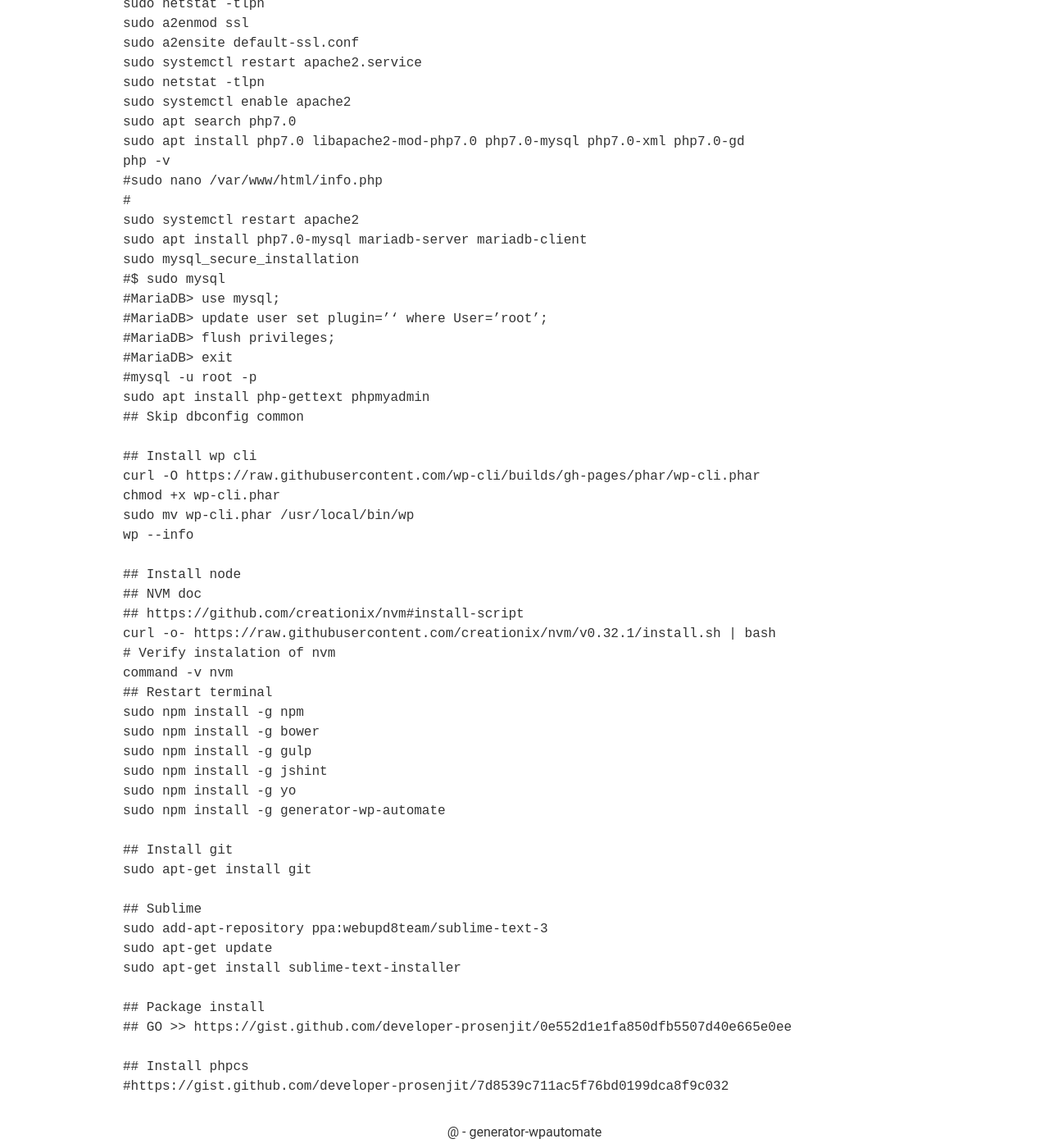
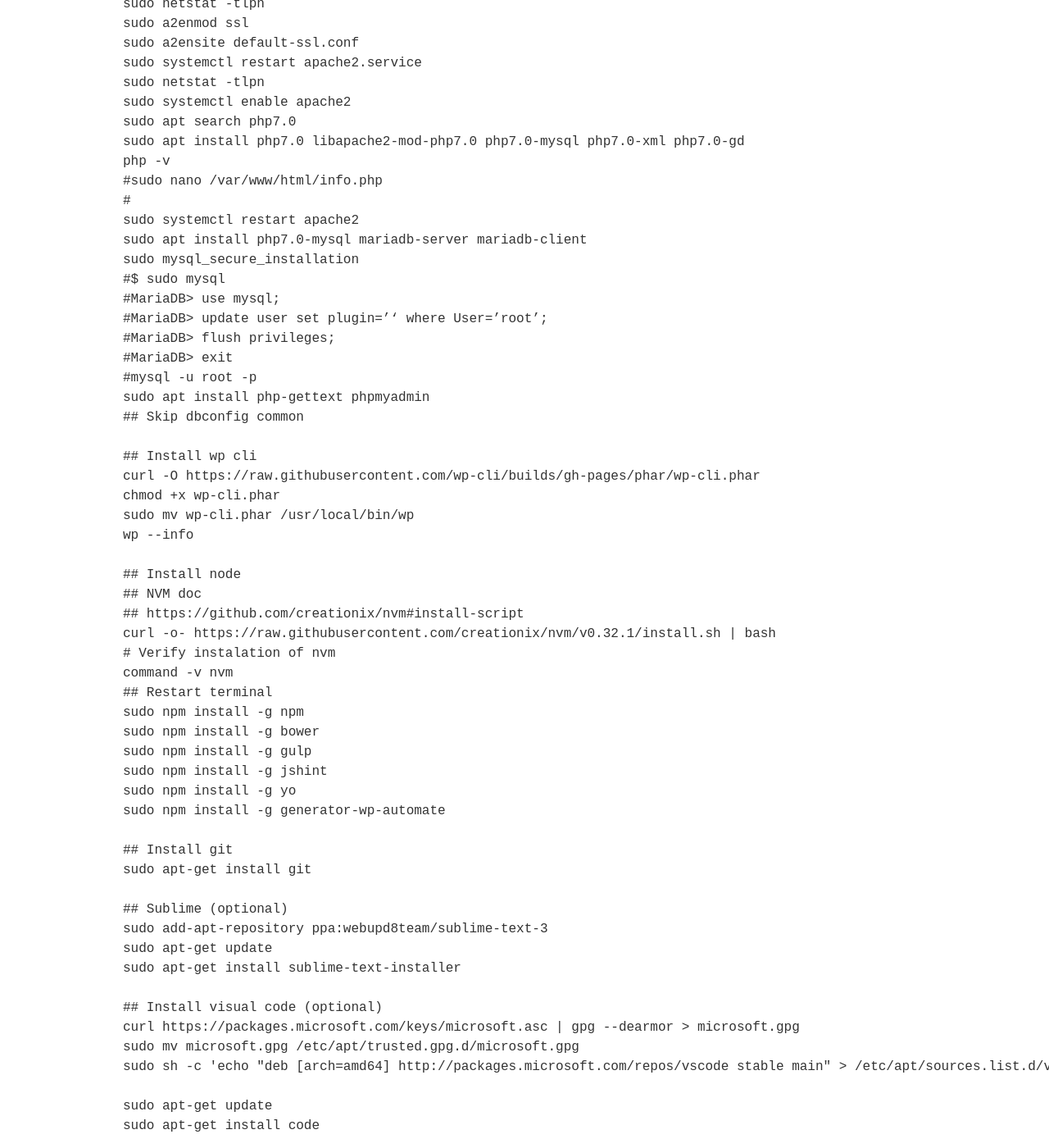
Before and after one commit to itobuztech/generator-wpautomate, a Jekyll site: the page built from _posts/2017-03-31-dependency-install.md, in a window 1280 px wide and 1400 px high, scrolled down 356 px. Shown: the whole window at 82% size. Built offline with Jekyll 4.4.1, drawn with Linux system fonts in a browser that asks for light colours; some of the changed text lies outside the part shown.

Commit message:
Update 2017-03-31-dependency-install.md

```diff
--- a/_posts/2017-03-31-dependency-install.md
+++ b/_posts/2017-03-31-dependency-install.md
@@ -59,10 +59,19 @@ sudo npm install -g generator-wp-automate
 ## Install git
 sudo apt-get install git
 
-## Sublime
+## Sublime (optional)
 sudo add-apt-repository ppa:webupd8team/sublime-text-3
 sudo apt-get update
 sudo apt-get install sublime-text-installer
+
+## Install visual code (optional)
+curl https://packages.microsoft.com/keys/microsoft.asc | gpg --dearmor > microsoft.gpg
+sudo mv microsoft.gpg /etc/apt/trusted.gpg.d/microsoft.gpg
+sudo sh -c 'echo "deb [arch=amd64] http://packages.microsoft.com/repos/vscode stable main" > /etc/apt/sources.list.d/vscode.list'
+
+sudo apt-get update
+sudo apt-get install code
+
 
 ## Package install
 ## GO >> https://gist.github.com/developer-prosenjit/0e552d1e1fa850dfb5507d40e665e0ee
```
